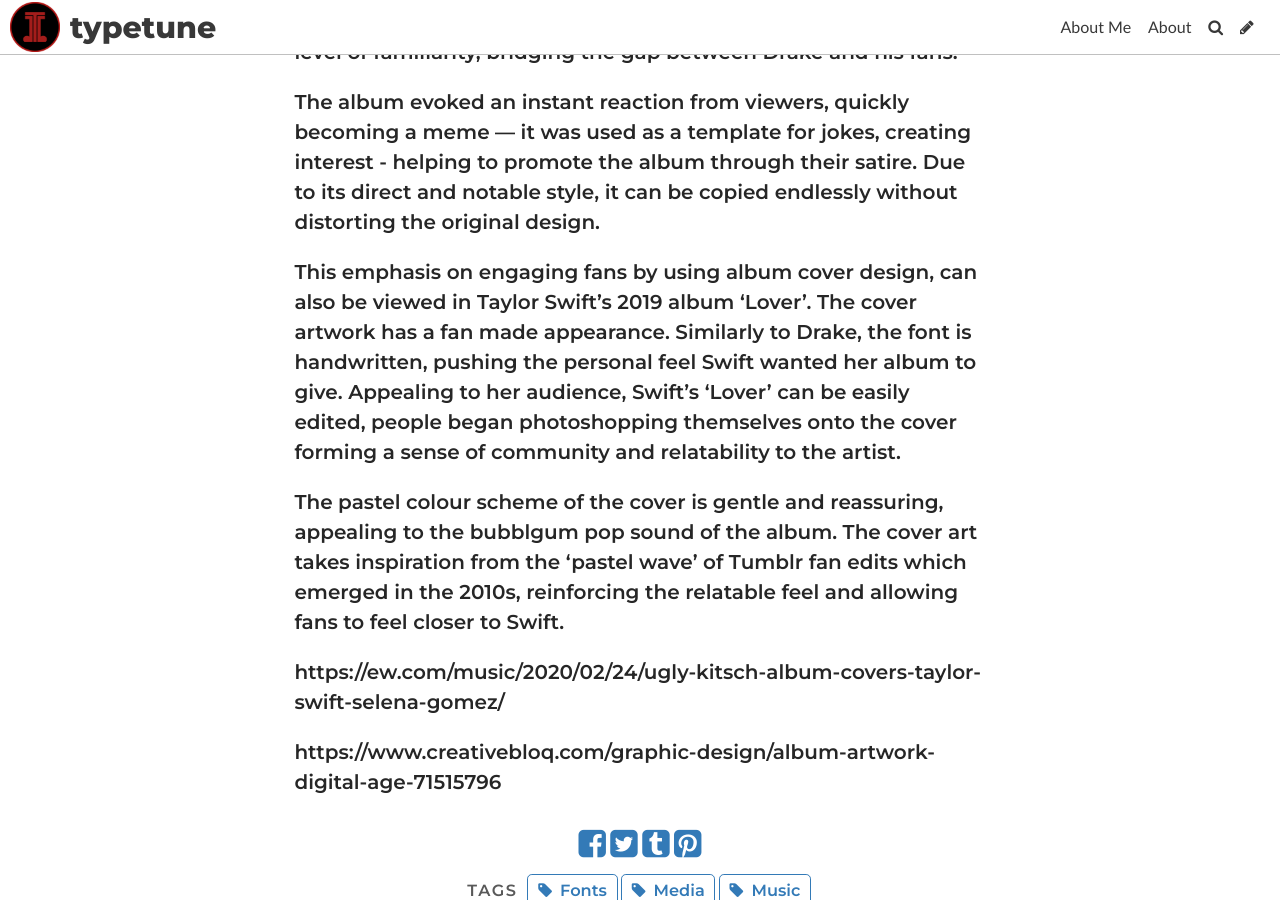
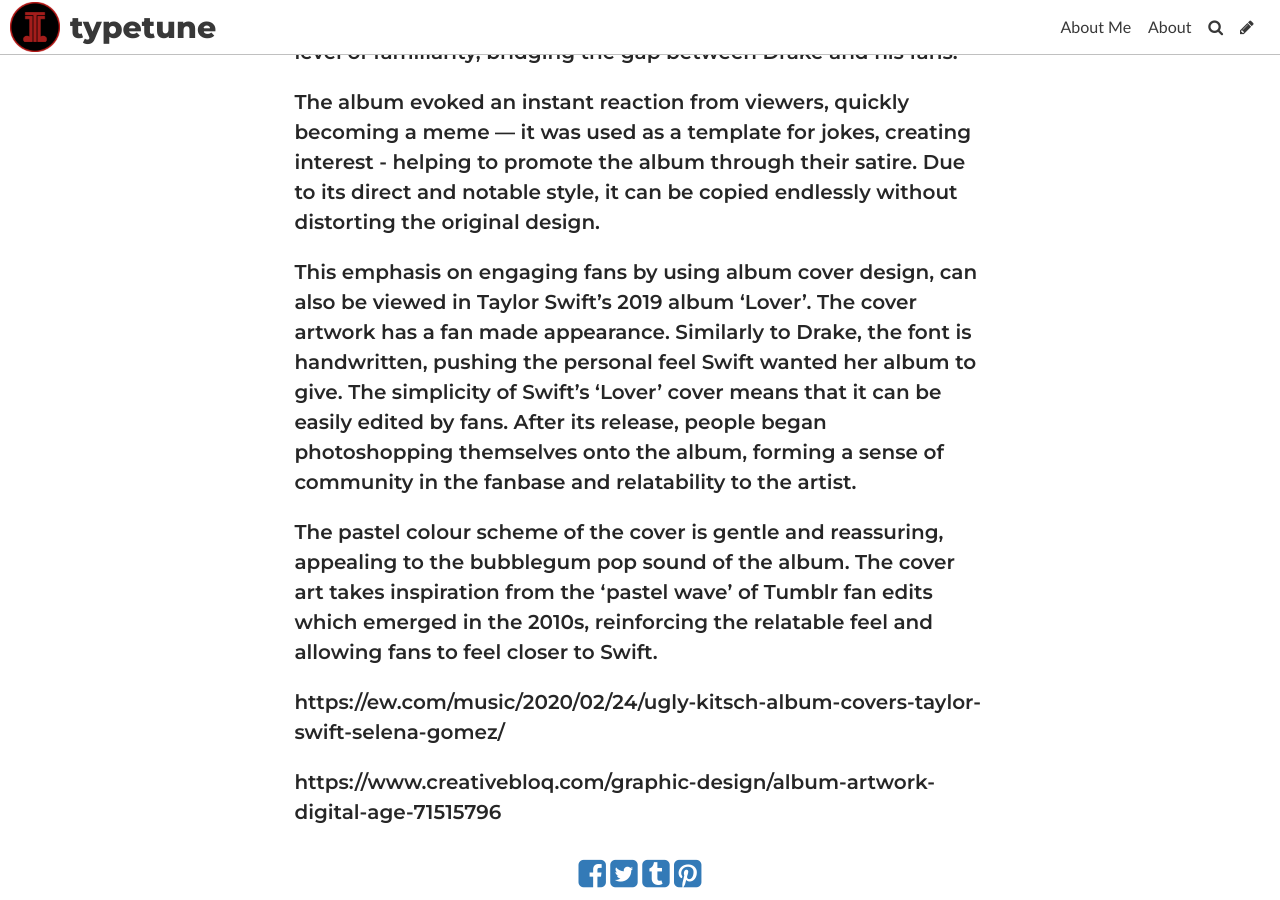
Before and after one commit to lauracutting/typetune, a Jekyll site: the page built from _posts/2020-11-18-the-dawn-of-the-digital-age-album-cover.md, in a window 1280 px wide and 900 px high, scrolled down 1731 px. Built offline with Jekyll 4.4.1, drawn with Linux system fonts in a browser that asks for light colours; some web fonts are replaced; some of the changed text lies outside the part shown.

Commit message:
Update Post “2020-11-18-the-dawn-of-the-digital-age-album-cover”

```diff
--- a/_posts/2020-11-18-the-dawn-of-the-digital-age-album-cover.md
+++ b/_posts/2020-11-18-the-dawn-of-the-digital-age-album-cover.md
@@ -1,6 +1,6 @@
 ---
 layout: post
-title: "The Digital Age "
+title: "The New Age of Digital Album Covers "
 date: 2020-11-18T12:37:27.008Z
 comments: true
 tags:
@@ -22,9 +22,9 @@
 
 The album evoked an instant reaction from viewers, quickly becoming a [](http://fusion.net/list/50583/15-of-the-best-drake-if-youre-reading-this-album-cover-parodies/)meme — it was used as a template for jokes, creating interest - helping to promote the album through their satire. Due to its direct and notable style, it can be copied endlessly without distorting the original design.
 
-This emphasis on engaging fans by using album cover design, can also be viewed in Taylor Swift's 2019 album 'Lover'. The cover artwork has a fan made appearance. Similarly to Drake, the font is handwritten, pushing the personal feel Swift wanted her album to give. Appealing to her audience, Swift's 'Lover' can be easily edited, people began photoshopping themselves onto the cover forming a sense of community and relatability to the artist.
+This emphasis on engaging fans by using album cover design, can also be viewed in Taylor Swift's 2019 album 'Lover'. The cover artwork has a fan made appearance. Similarly to Drake, the font is handwritten, pushing the personal feel Swift wanted her album to give. The simplicity of Swift's 'Lover' cover means that it can be easily edited by fans. After its release, people began photoshopping themselves onto the album, forming a sense of community in the fanbase and relatability to the artist.
 
-The pastel colour scheme of the cover is gentle and reassuring, appealing to the bubblgum pop sound of the album. The cover art takes inspiration from the 'pastel wave' of Tumblr fan edits which emerged in the 2010s, reinforcing the relatable feel and allowing fans to feel closer to Swift.
+The pastel colour scheme of the cover is gentle and reassuring, appealing to the bubblegum pop sound of the album. The cover art takes inspiration from the 'pastel wave' of Tumblr fan edits which emerged in the 2010s, reinforcing the relatable feel and allowing fans to feel closer to Swift.
 
 
 
```
